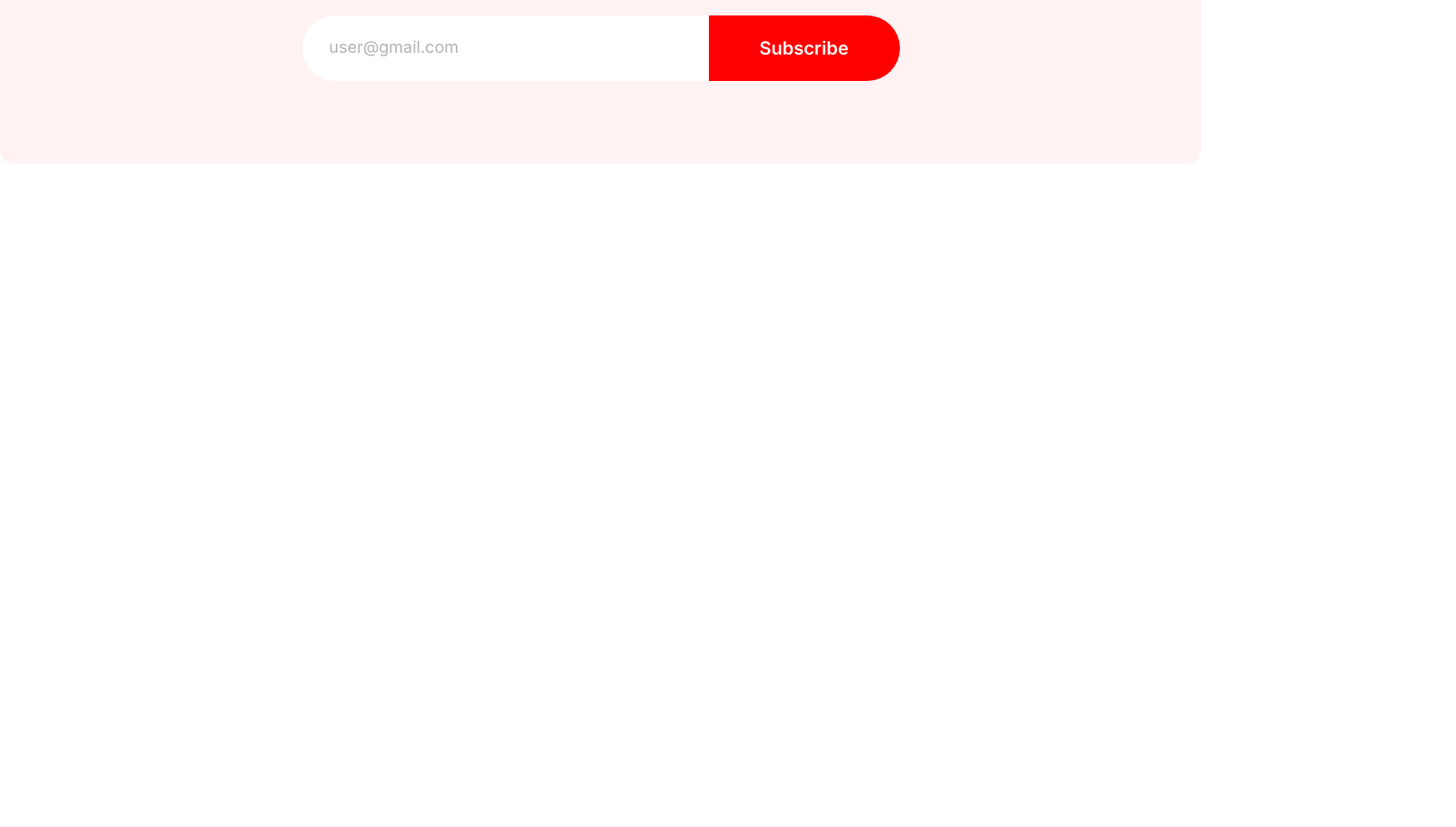
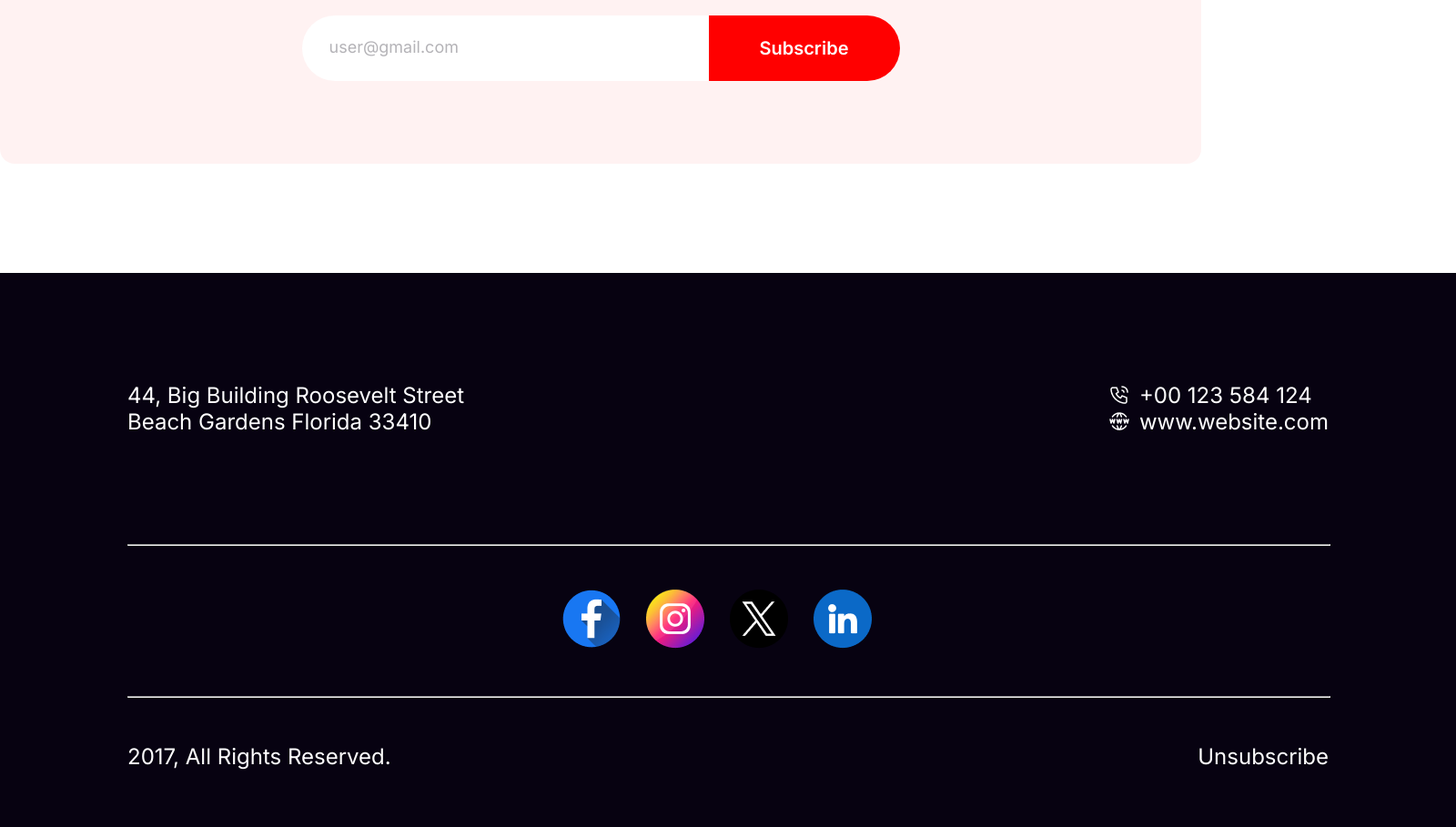
Before and after one commit to SobhanMridha/practice-webpage-making-3, a plain HTML site: page index.html in a window 1280 px wide. Shown: the part 6390-7299 px from the top of the page at 91% size, 1600 px wide, since content can reach past the window. Before the commit the page ends 6690 px from the top, so only its background shows below. Drawn offline with Linux system fonts and the light colour scheme.

Commit message:
footer section done

```diff
--- a/index.html
+++ b/index.html
@@ -148,6 +148,47 @@
       <!-- newsletter section ends -->
     </main>
 
-    <footer></footer>
+    <footer>
+      <section class="footer-section">
+        <div class="footer-top">
+          <div class="theme">
+            <p>
+              44, Big Building Roosevelt Street <br />
+              Beach Gardens Florida 33410
+            </p>
+          </div>
+          <div class="contract">
+            <p class="theme">
+              <img src="resources/Call.png" alt="" /> +00 123 584 124
+            </p>
+            <p class="theme">
+              <img src="resources/Website.png" alt="" /> www.website.com
+            </p>
+          </div>
+        </div>
+        <div class="footer-middle">
+          <hr />
+          <div class="footer-middle-bar">
+            <a href="https://www.facebook.com/"
+              ><img src="resources/Facebook.png" alt=""
+            /></a>
+            <a href="https://www.instagram.com/"
+              ><img src="resources/Instagram.png" alt=""
+            /></a>
+            <a href="https://x.com/?lang=en"
+              ><img src="resources/Twitter.png" alt=""
+            /></a>
+            <a href="https://www.linkedin.com/"
+              ><img src="resources/Linkedin.png" alt=""
+            /></a>
+          </div>
+          <hr />
+        </div>
+        <div class="footer-bottom">
+          <div class="theme">2017, All Rights Reserved.</div>
+          <div class="theme">Unsubscribe</div>
+        </div>
+      </section>
+    </footer>
   </body>
 </html>
--- a/style.css
+++ b/style.css
@@ -415,3 +415,60 @@
   display: flex;
   justify-content: center;
 }
+
+/* footer section */
+
+.footer-section {
+  margin: 0 auto;
+  width: 1600px;
+  height: 609px;
+  color: #ffffff;
+  /* border: 2px solid red; */
+  background-color: #070211;
+}
+
+.footer-top {
+  display: flex;
+  justify-content: center;
+  justify-content: space-between;
+  padding: 120px 140px;
+}
+
+.theme {
+  font-size: 24px;
+  font-weight: 500px;
+  font-family: Inter;
+}
+
+.contract p {
+  display: flex;
+  align-items: center;
+  gap: 10px;
+}
+
+.footer-middle {
+  text-align: center;
+}
+
+.footer-middle-bar {
+  margin: 48px 0;
+}
+
+.footer-middle a {
+  margin-right: 24px;
+}
+
+.footer-bottom {
+  display: flex;
+  justify-content: center;
+  justify-content: space-between;
+  margin: 0 90px;
+  padding: 50px;
+}
+
+hr {
+  margin-left: 140px;
+  width: 1320px;
+  height: 0px;
+  color: #FFFFFF26;
+}
```
